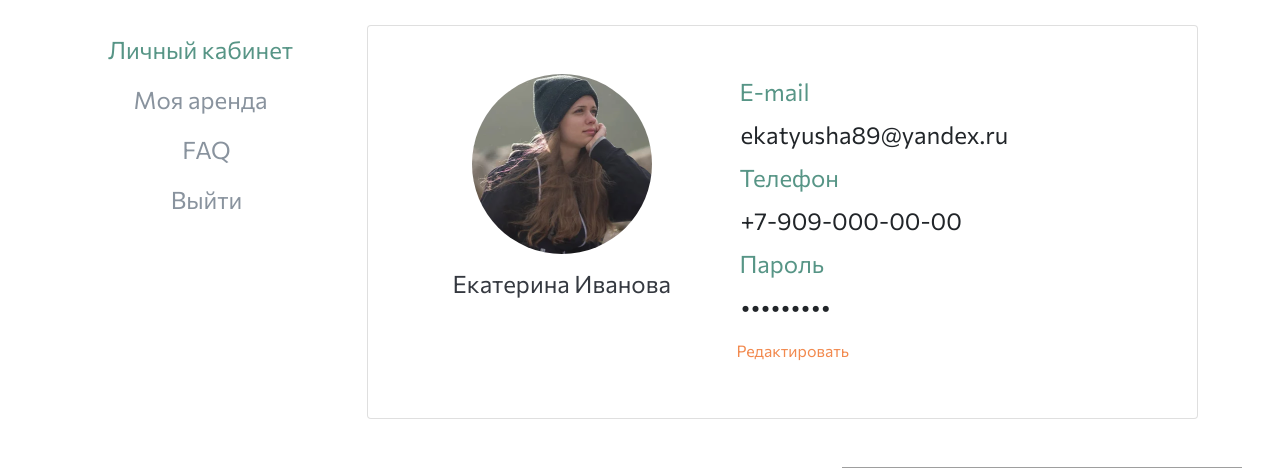
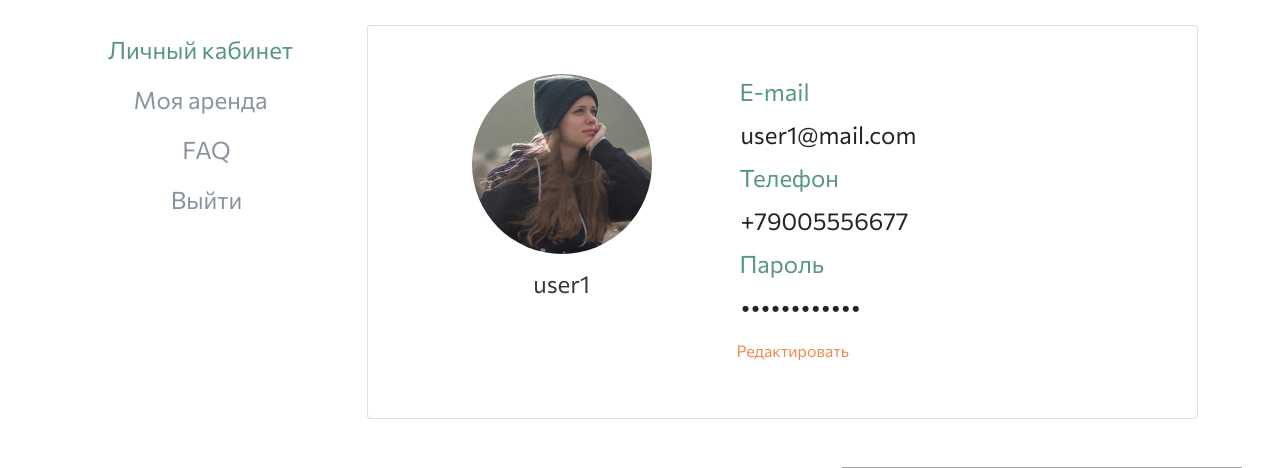
Before and after one commit to hyggebox/self_storage, a Django app: page /my-rent in a window 1280 px wide. Shown: the part 137-605 px from the top of the page. Run offline with Django 4.2, Linux system fonts and the light colour scheme; a user stored in the database is signed in; data comes from the database, SQL or seed files in the repository; parts of the project's set-up code (start-up, migrations or seed data) failed here and were passed over; grey boxes are pictures that could not be loaded.

Commit message:
Add user data from db

```diff
--- a/self_storage/templates/my-rent.html
+++ b/self_storage/templates/my-rent.html
@@ -11,7 +11,7 @@
 		<div class="col-lg-3 d-flex flex-column nav nav-pills">
 			<button class="ps-0 btn bg-white fs_24 shadow-none SelfStorage_orange SelfStorage_tab active" id="LK-tab" data-bs-toggle="pill" data-bs-target="#LK" type="button" role="tab" aria-controls="LK" aria-selected="true">Личный кабинет</button>
 			<button class="ps-0 btn bg-white fs_24 shadow-none SelfStorage_grey SelfStorage_tab" id="Rent-tab" data-bs-toggle="pill" data-bs-target="#Rent" type="button" role="tab" aria-controls="Rent" aria-selected="false">Моя аренда</button>
-			<a href="./faq.html" class="btn fs_24 shadow-none text-decoration-none SelfStorage_grey SelfStorage_tab">FAQ</a>
+			<a href="./faq" class="btn fs_24 shadow-none text-decoration-none SelfStorage_grey SelfStorage_tab">FAQ</a>
 			<a href="#" class="btn fs_24 shadow-none text-decoration-none SelfStorage_grey SelfStorage_tab">Выйти</a>
 		</div>
 		<div class="col-lg-9">
@@ -20,16 +20,20 @@
 					<div class="row">
 						<div class="col-12 col-sm-5 d-flex flex-column align-items-center">
 							<img src="{% static 'img/image10.png' %}" class="rounded-pill mb-3" alt="">
-							<h4>Екатерина Иванова</h4>
+              {% if user.first_name %}
+							<h4>{{ user.first_name }} {{ user.last_name }} err</h4>
+              {% else %}
+              <h4>{{ user.username }}</h4>
+              {% endif %}
 						</div>
 						<div class="col-12 col-sm-7 d-flex flex-column">
 							<form>
 								<label class="fs_24 SelfStorage_green ms-2" for="EMAIL">E-mail</label>
-								<input type="email" name="EMAIL_EDIT" id="EMAIL" class="form-control fs_24 ps-2 SelfStorage__input" value="ekatyusha89@yandex.ru" disabled>
+								<input type="email" name="EMAIL_EDIT" id="EMAIL" class="form-control fs_24 ps-2 SelfStorage__input" value="{{ user.email }}" disabled>
 								<label class="fs_24 SelfStorage_green ms-2" for="PHONE">Телефон</label>
-								<input type="tel" name="PHONE_EDIT" id="PHONE" class="form-control fs_24 ps-2 SelfStorage__input" value="+7-909-000-00-00" disabled>
+								<input type="tel" name="PHONE_EDIT" id="PHONE" class="form-control fs_24 ps-2 SelfStorage__input" value="{{ user.client.phone }}" disabled>
 								<label class="fs_24 SelfStorage_green ms-2" for="PASSWORD">Пароль</label>
-								<input type="password" name="PASSWORD_EDIT" id="PASSWORD" class="form-control fs_24 ps-2 SelfStorage__input" value="111111111" disabled>
+								<input type="password" name="PASSWORD_EDIT" id="PASSWORD" class="form-control fs_24 ps-2 SelfStorage__input" value="new password" disabled>
 								<button type="submit" class="btn SelfStorage_green ps-1" id="save" style="display: none">Сохранить</button>
 								<a class="btn SelfStorage_orange ps-1" id="edit">Редактировать</a>
 								<script>
@@ -58,9 +62,14 @@
 					</div>
 				</div>
 				<div class="tab-pane fade" id="Rent" role="tabpanel" aria-labelledby="Rent-tab">
-					<h1 class="fw-bold SelfStorage_green mb-5">Добрый день, Екатерина!</h1>
+          {% if user.first_name %}
+            <h1 class="fw-bold SelfStorage_green mb-5">Добрый день, {{ user.first_name }}!</h1>
+          {% else %}
+            <h1 class="fw-bold SelfStorage_green mb-5">Добрый день, {{ user.username }}!</h1>
+          {% endif %}
+
 					<a href="#" class="SelfStorage_orange">История аренды</a>
-					<h4 class="SelfStorage_grey my-3">Срок Вашей аренды подходит к концу :(<br>Вы можете продлить аренду или забрать вещи до 28 июня 2022 года включительно.</h4>
+					<h4 class="SelfStorage_grey my-3">Срок Вашей аренды подходит к концу:(<br>Вы можете продлить аренду или забрать вещи до 28 июня 2022 года включительно.</h4>
 					<div class="mb-5">
 						<h4 class="SelfStorage_green">Мой склад №1</h4>
 						<h4>Одинцово, ул. Северная, д. 36</h4>
```
